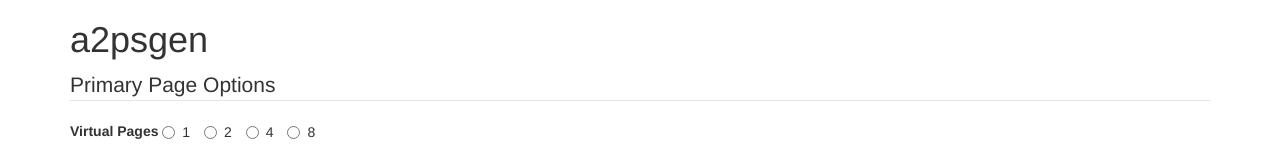
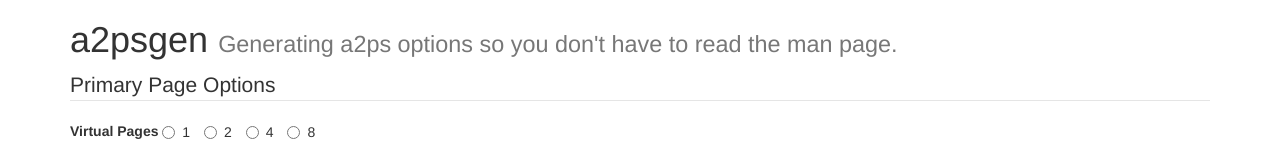
Before and after one commit to reillysiemens/a2psgen, a website: page index.html in a window 1280 px wide. Shown: the top 160 px of the page. Drawn offline with nearby package versions, Linux system fonts and the light colour scheme.

Commit message:
Add secondary text on heading.

```diff
--- a/index.html
+++ b/index.html
@@ -19,7 +19,7 @@
   </head>
   <body>
     <div class='container'>
-      <h1>a2psgen</h1>
+      <h1>a2psgen <small>Generating a2ps options so you don't have to read the man page.</small></h1>
       <form role='form'>
         <fieldset>
           <legend>Primary Page Options</legend>
```
